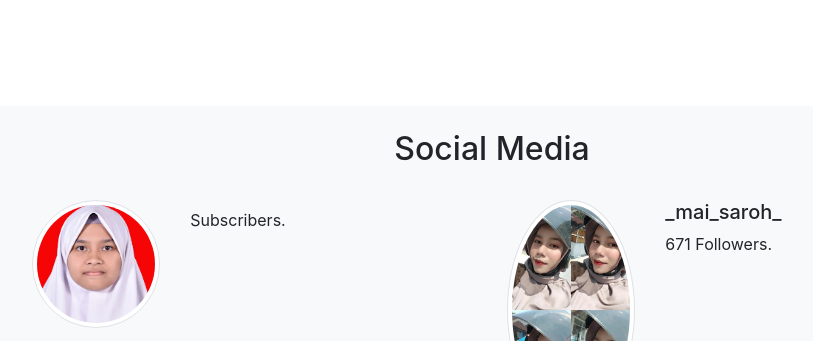
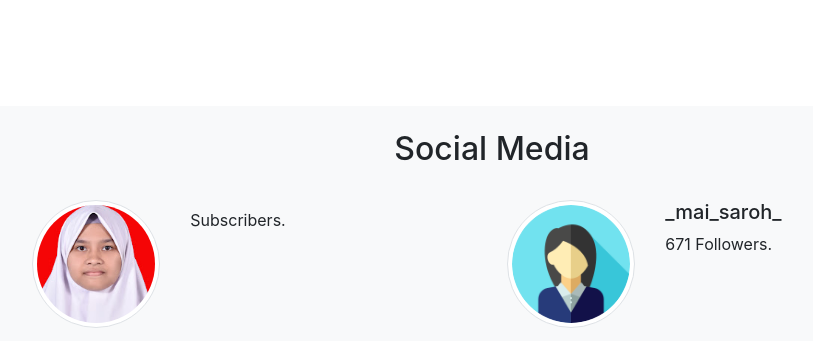
Before and after one commit to maisaroh12/rest-api, a PHP site: page / in a window 1280 px wide. Shown: the part 775-1116 px from the top of the page, without its empty margins (148-961 px from the left). Run offline with PHP 8.4, Linux system fonts and the light colour scheme; data that the repository does not hold is empty; some libraries are stand-ins or nearby versions.

Commit message:
mengubah foto profil youtube

```diff
--- a/wpu-portfolio/index.php
+++ b/wpu-portfolio/index.php
@@ -144,7 +144,7 @@ foreach ($result['data'] as $photo) {
           <div class="col-md-5">
             <div class="row">
               <div class="col-md-4">
-                <img src="img/profilig.jpeg" width="200" class="rounded-circle img-thumbnail">
+                <img src="img/profile2.png" width="200" class="rounded-circle img-thumbnail">
               </div>
               <div class="col-md-8">
                 <h5>_mai_saroh_</h5>
```
